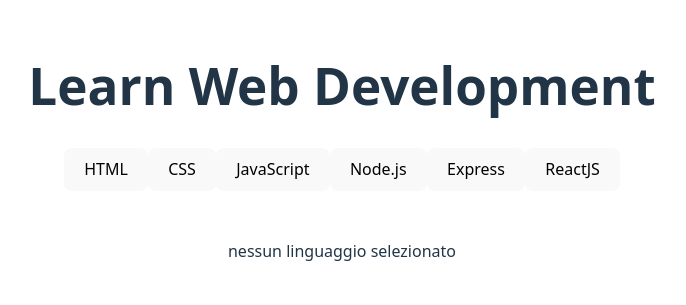
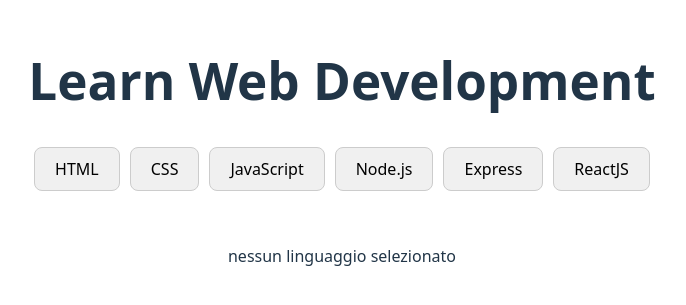
Before and after one commit to SirioRedGiant/react-use-state, a React (Vite) app: page / in a window 1280 px wide. Shown: the part 233-538 px from the top of the page, without its empty margins (298-984 px from the left). Built offline with nearby package versions, Linux system fonts and the light colour scheme.

Commit message:
bonus completati

```diff
--- a/src/App.jsx
+++ b/src/App.jsx
@@ -1,13 +1,15 @@
+//note  IL NONNO => È il proprietario dello Stato (currentLanguage). è il "capofamiglia" che possiede il portafoglio (i dati).
+//note  Cosa fa: Decide cosa mostrare e passa le "istruzioni" ai figli.
+
 import { useState } from "react";
 import { languages } from "./data/languages";
-import LanguageButton from "./components/LanguageButton";
 import LanguageButtonList from "./components/LanguageButtonList";
 import LanguageCardDetails from "./components/LanguageCardDetails";
 
 export default function App() {
   //note stato --> primo oggetto dell'array
   const [currentLanguage, setCurrentLanguage] = useState(null);
-
+  console.log("Stato attuale ID:", currentLanguage?.id);
   return (
     <div className="container">
       <h1>Learn Web Development</h1>
@@ -16,7 +18,7 @@
       <LanguageButtonList
         languages={languages}
         currentLanguage={currentLanguage}
-        onClick={setCurrentLanguage}
+        onSelect={setCurrentLanguage}
       />
       {/* import card detail */}
       <LanguageCardDetails language={currentLanguage} />
--- a/src/assets/css/index.css
+++ b/src/assets/css/index.css
@@ -109,3 +109,21 @@
 .read-the-docs {
   color: #888;
 }
+
+/* Stile base bottoni */
+.btn {
+  padding: 10px 20px;
+  margin: 5px;
+  border: 1px solid #ccc;
+  background-color: #f0f0f0;
+  cursor: pointer;
+  transition: background-color 0.3s;
+}
+
+/* Stile quando il bottone è selezionato */
+.btn.active {
+  background-color: #ffca28;
+  border-color: #ffa000;
+  color: black;
+  font-weight: bold;
+}
--- a/src/components/LanguageButton.jsx
+++ b/src/components/LanguageButton.jsx
@@ -1,4 +1,8 @@
-//note LOGICA BOTTONI
+// LOGICA BOTTONI
+//note    IL NIPOTE => È Figlio di LanguageButtonList e Nipote di App.
+//note                Il suo ruolo => È il componente Atomico (il pezzo più piccolo).
+//note                Cosa fa => Riceve dal padre (LanguageButtonList) solo quello che gli serve per sopravvivere: il titolo da mostrare, se deve essere colorato (isSelected) e cosa fare se cliccato.
+
 export default function LanguageButton({
   selectedLanguage,
   isSelected,
--- a/src/components/LanguageButtonList.jsx
+++ b/src/components/LanguageButtonList.jsx
@@ -1,3 +1,6 @@
+//note  IL FIGLIO MAGGIORE : È un componente Figlio di App. È un organizzatore. Riceve dal padre(Nonno) l'intera lista dei linguaggi e l'ordine di creare dei bottoni.
+//note  Cosa fa: Non disegna direttamente i bottoni, ma fa da "ponte". Prende il telecomando che gli ha dato il padre (onSelect) e lo prepara per i suoi figli (i bottoni).
+
 import LanguageButton from "./LanguageButton";
 
 export default function LanguageButtonList({
@@ -7,14 +10,23 @@
 }) {
   return (
     <div className="button-container">
-      {languages.map((language) => (
-        <LanguageButton
-          key={language.id}
-          selectedLanguage={language}
-          isSelected={currentLanguage?.id === language.id}
-          onClick={() => onselect(language)}
-        />
-      ))}
+      {languages.map((language) => {
+        //controllo
+        console.log(
+          "Confronto per",
+          language.title,
+          currentLanguage?.id === language.id,
+        );
+
+        return (
+          <LanguageButton
+            key={language.id}
+            selectedLanguage={language}
+            isSelected={currentLanguage?.id === language.id}
+            onClick={() => onSelect(language)}
+          />
+        );
+      })}
     </div>
   );
 }
--- a/src/components/LanguageCardDetails.jsx
+++ b/src/components/LanguageCardDetails.jsx
@@ -1,3 +1,6 @@
+//note   IL FIGLIO MINORE => È un esecutore.
+//note   Cosa fa: aspetta che il padre gli passi un linguaggio. Se il padre gli passa null, lui dice "Nessun linguaggio". Se il padre gli passa un oggetto, lui lo stampa a schermo.
+
 export default function LanguageCardDetails({ language }) {
   return (
     <div className="card">
```
